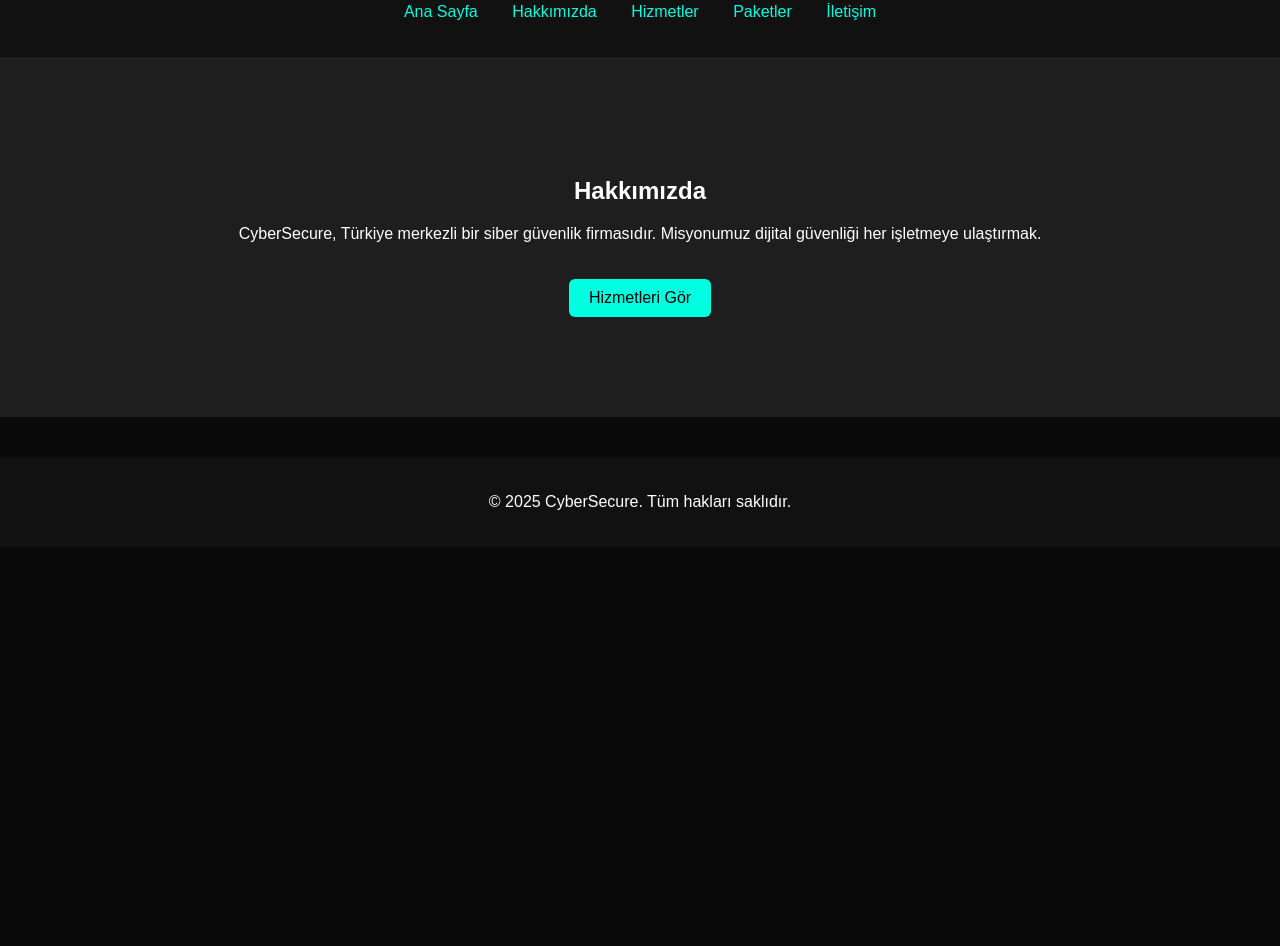
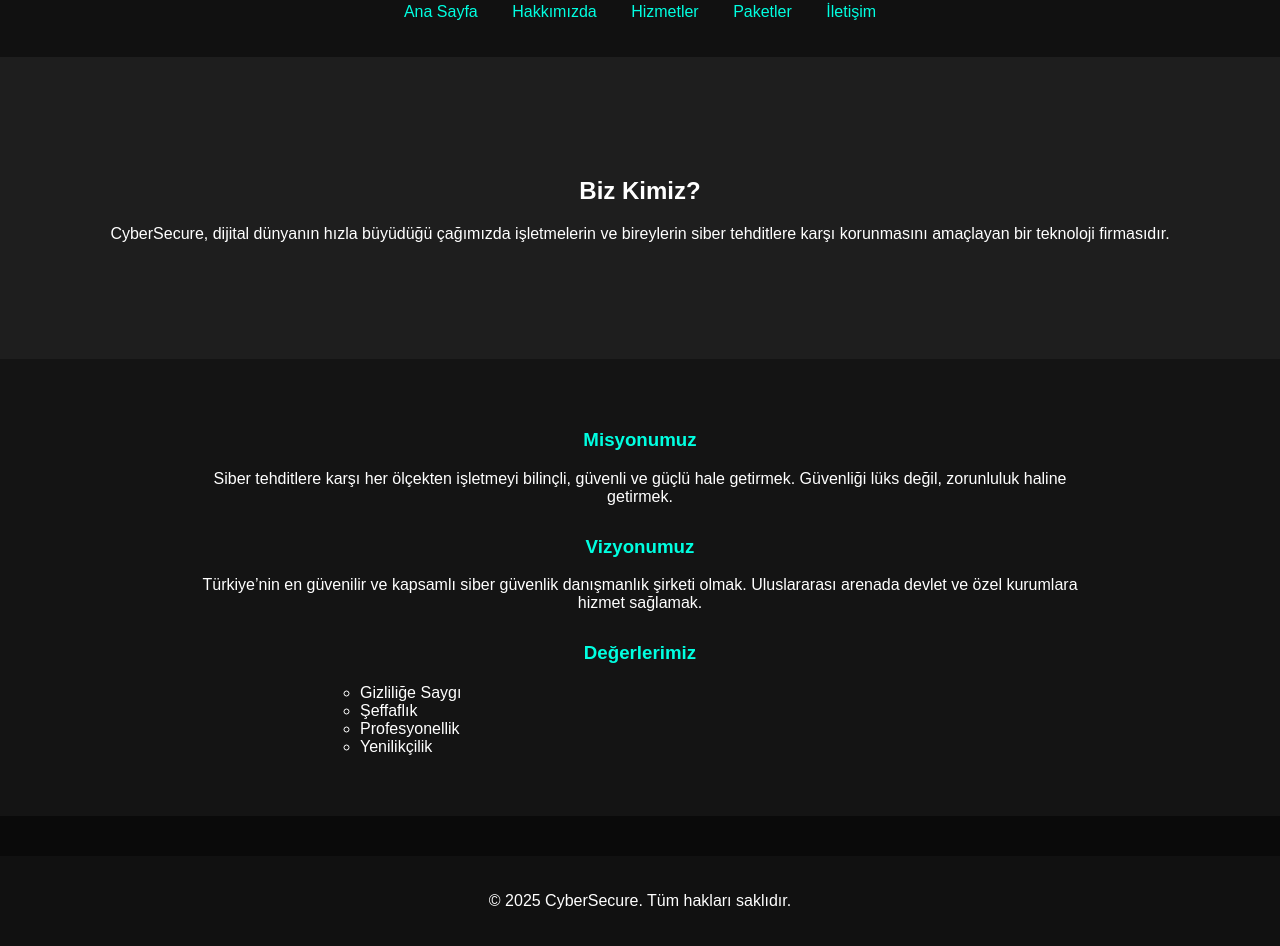
Before and after one commit to berkanaYK/global_shieldsec.com, a plain HTML site: page about.html in a window 1280 px wide. Shown: the part 70-1016 px from the top of the page. Before the commit the page ends 800 px from the top, so only its background shows below. Drawn offline with Linux system fonts and the light colour scheme.

Commit message:
new aboutname

```diff
--- a/about.html
+++ b/about.html
@@ -3,7 +3,7 @@
 <head>
   <meta charset="UTF-8">
   <meta name="viewport" content="width=device-width, initial-scale=1.0">
-  <title>CyberSecure - Ana Sayfa</title>
+  <title>CyberSecure - Hakkımızda</title>
   <link rel="stylesheet" href="css/style.css">
 </head>
 <body>
@@ -22,9 +22,26 @@
   </header>
 
   <section class="hero">
-    <h2>Hakkımızda</h2>
-    <p>CyberSecure, Türkiye merkezli bir siber güvenlik firmasıdır. Misyonumuz dijital güvenliği her işletmeye ulaştırmak.</p>
-    <a href="services.html" class="btn">Hizmetleri Gör</a>
+    <h2>Biz Kimiz?</h2>
+    <p>CyberSecure, dijital dünyanın hızla büyüdüğü çağımızda işletmelerin ve bireylerin siber tehditlere karşı korunmasını amaçlayan bir teknoloji firmasıdır.</p>
+  </section>
+
+  <section class="about-content">
+    <div class="container">
+      <h3>Misyonumuz</h3>
+      <p>Siber tehditlere karşı her ölçekten işletmeyi bilinçli, güvenli ve güçlü hale getirmek. Güvenliği lüks değil, zorunluluk haline getirmek.</p>
+
+      <h3>Vizyonumuz</h3>
+      <p>Türkiye’nin en güvenilir ve kapsamlı siber güvenlik danışmanlık şirketi olmak. Uluslararası arenada devlet ve özel kurumlara hizmet sağlamak.</p>
+
+      <h3>Değerlerimiz</h3>
+      <ul>
+        <li>Gizliliğe Saygı</li>
+        <li>Şeffaflık</li>
+        <li>Profesyonellik</li>
+        <li>Yenilikçilik</li>
+      </ul>
+    </div>
   </section>
 
   <footer>
--- a/css/style.css
+++ b/css/style.css
@@ -57,3 +57,27 @@ footer {
   background-color: #111;
   margin-top: 40px;
 }
+
+.about-content {
+  padding: 40px 20px;
+  background-color: #141414;
+  text-align: center;
+}
+
+.about-content .container {
+  max-width: 900px;
+  margin: auto;
+}
+
+.about-content h3 {
+  color: #00ffe1;
+  margin-top: 30px;
+}
+
+.about-content ul {
+  list-style-type: circle;
+  text-align: left;
+  margin: 20px auto;
+  padding-left: 40px;
+  max-width: 600px;
+}
```
